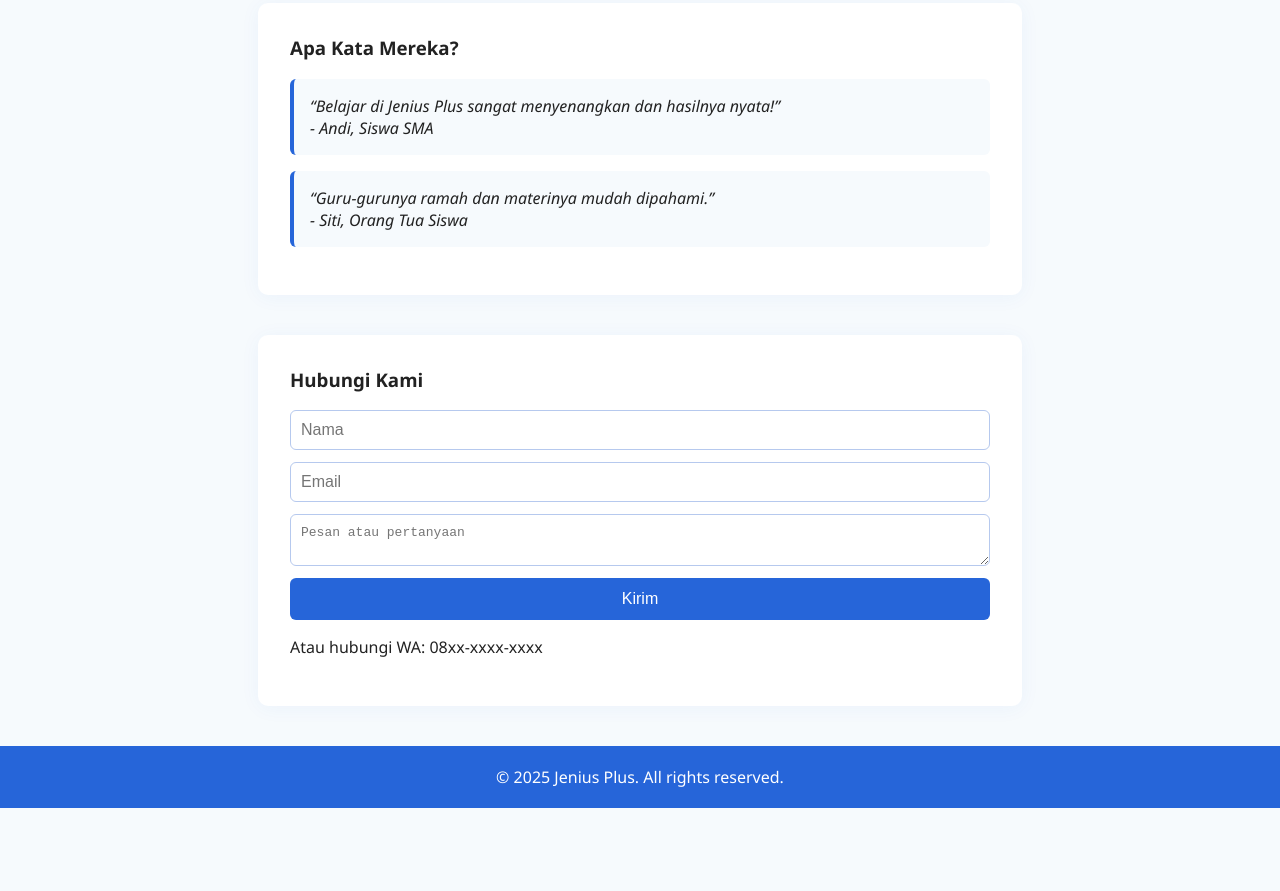
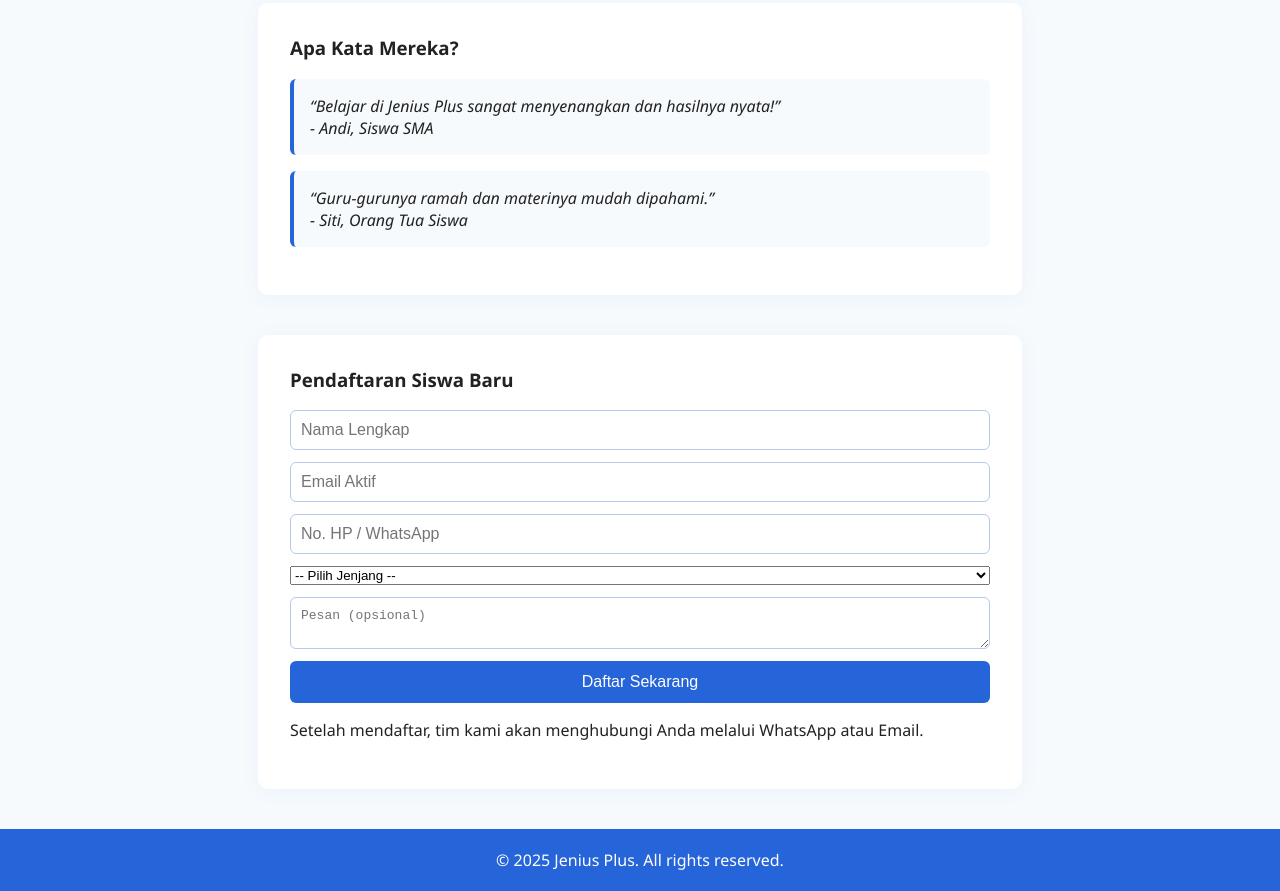
Before and after one commit to kusbang-kudus2024/jenius-plus-landing, a plain HTML site: page index.html in a window 1280 px wide. Shown: the part 1405-2296 px from the top of the page. Before the commit the page ends 2213 px from the top, so only its background shows below. Drawn offline with Linux system fonts and the light colour scheme.

Commit message:
index.html

```diff
--- a/index.html
+++ b/index.html
@@ -13,7 +13,7 @@
       <a href="#program">Program</a>
       <a href="#materi">Materi</a>
       <a href="#testimoni">Testimoni</a>
-      <a href="#kontak">Kontak</a>
+      <a href="#Pendaftaran">Kontak</a>
       </nav>
   </header>
   <section class="hero">
@@ -67,17 +67,24 @@
       <span>- Siti, Orang Tua Siswa</span>
     </blockquote>
   </section>
-  <section id="kontak">
-    <h3>Hubungi Kami</h3>
-    <form>
-      <input type="text" placeholder="Nama" required>
-      <input type="email" placeholder="Email" required>
-      <textarea placeholder="Pesan atau pertanyaan"></textarea>
-      <button type="submit">Kirim</button>
-    </form>
-    <p>Atau hubungi WA: 08xx-xxxx-xxxx</p>
-  </section>
-  <footer>
+  <section id="pendaftaran">
+   <h3>Pendaftaran Siswa Baru</h3>
+  <form action="https://formspree.io/f/your-form-id" method="POST">
+    <input type="text" name="nama" placeholder="Nama Lengkap" required>
+    <input type="email" name="email" placeholder="Email Aktif" required>
+    <input type="tel" name="nohp" placeholder="No. HP / WhatsApp" required>
+    <select name="jenjang" required>
+      <option value="">-- Pilih Jenjang --</option>
+      <option value="SD">SD</option>
+      <option value="SMP">SMP</option>
+      <option value="SMA">SMA</option>
+    </select>
+    <textarea name="pesan" placeholder="Pesan (opsional)"></textarea>
+    <button type="submit">Daftar Sekarang</button>
+  </form>
+  <p>Setelah mendaftar, tim kami akan menghubungi Anda melalui WhatsApp atau Email.</p>
+</section>
+     <footer>
     &copy; 2025 Jenius Plus. All rights reserved.
   </footer>
   <script src="script.js"></script>
```
